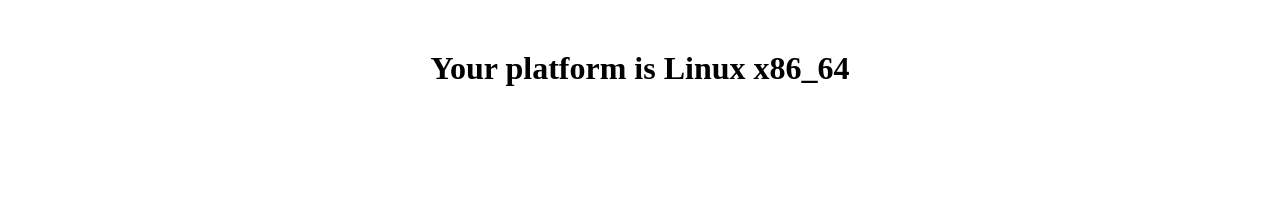
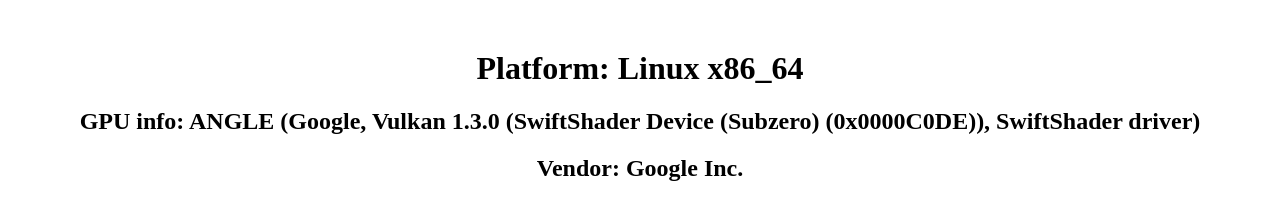
Before and after one commit to drzelim/platform, a website: page index.html in a window 1280 px wide. Drawn offline with Linux system fonts and the light colour scheme.

Commit message:
Add vendor

```diff
--- a/index.html
+++ b/index.html
@@ -9,11 +9,9 @@
 </head>
 <body style="margin: 50px; text-align: center">
     <h1></h1>
+    <h2 id="platform"></h2>
+    <h2 id="vendor"></h2>
 
-<script>
-    const h1 = document.querySelector('h1');
-    const platform = navigator.platform;
-    h1.textContent = 'Your platform is ' + platform;
-</script>
+<script src="main.js"></script>
 </body>
 </html>
--- /dev/null
+++ b/main.js
@@ -0,0 +1,16 @@
+const canvas = document.createElement("canvas");
+const ctx = canvas.getContext("webgl2") || canvas.getContext("experimental-webgl2") || canvas.getContext("webgl") || canvas.getContext("experimental-webgl") || canvas.getContext("moz-webgl");
+const renderer = ctx.getExtension('WEBGL_debug_renderer_info');
+let GPUInfo = null;
+renderer ? GPUInfo = ctx.getParameter(renderer.UNMASKED_RENDERER_WEBGL) : '';
+
+const h1 = document.querySelector('h1');
+const platformH2 = document.querySelector('#platform');
+const vendorH2 = document.querySelector('#vendor');
+
+const platform = navigator.platform;
+const vendor = navigator.vendor;
+
+h1.textContent = 'Platform: ' + platform;
+platformH2.textContent = 'GPU info: ' + GPUInfo;
+vendorH2.textContent = 'Vendor: ' + vendor;
```
Also changed, not shown: package.json (added, +24 -0 lines), 3 other files.
